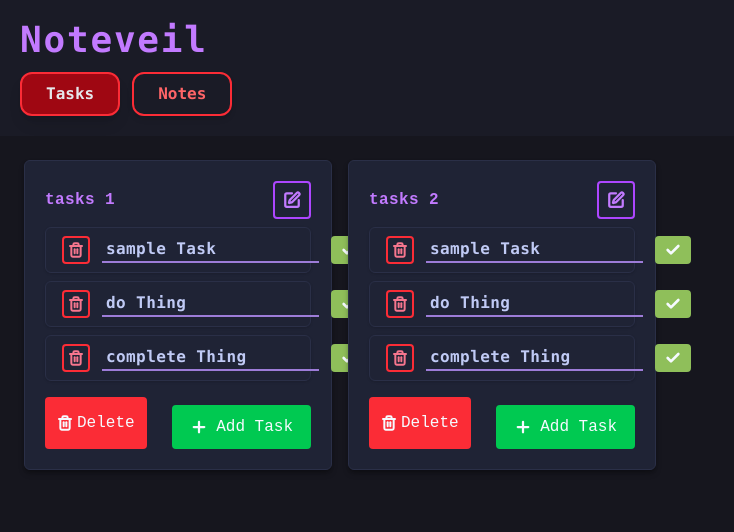
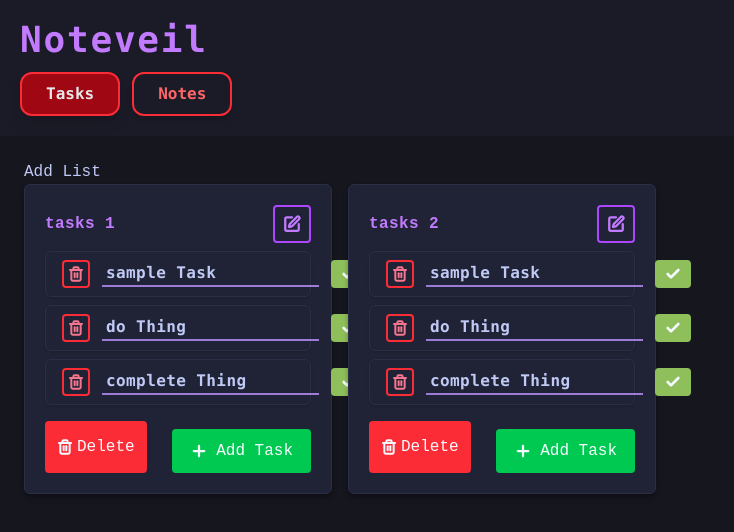
Before and after one commit to HShrigma/noteveil, a React (Vite) app: page / in a window 1280 px wide. Shown: the top 532 px of the page, without its empty margins (0-734 px from the left). Built offline with nearby package versions, Linux system fonts and the light colour scheme.

Commit message:
feat(tasklist): implement basic taskList creation - added a placeholder button - button updates allTasks state to add a new taskList - add kinetic feedback on taskList add/delete

```diff
--- a/src/view/tasks/TasksHolder.tsx
+++ b/src/view/tasks/TasksHolder.tsx
@@ -1,7 +1,7 @@
 import { useState } from "react";
 import TaskList, { type TaskListData } from "./TaskList";
 import Masonry from "react-masonry-css";
-import { triggerScreenBob } from "../utils/screenShake";
+import { triggerScreenBob, triggerScreenShake } from "../utils/screenShake";
 
 export const TasksHolder = () => {
   const breakpointColumnsObj = {
@@ -19,8 +19,9 @@ export const TasksHolder = () => {
     { id: 1, title: "tasks 1", tasks: [...sampleTasks] },
     { id: 2, title: "tasks 2", tasks: [...sampleTasks] }
   ]);
+  const [maxId,setMaxId] = useState(3);
 
-  const getTaskListIndexById = (id:number) => {
+  const getTaskListIndexById = (id: number) => {
     return allTasks.findIndex(t => t.id === id);
   }
   const handleTaskChanged = (id: number, taskId: number, label: string, completed: boolean) => {
@@ -28,7 +29,7 @@ export const TasksHolder = () => {
     const newTaskList = { ...allTasks[listIndex] };
     newTaskList.tasks[newTaskList.tasks.findIndex(t => t.id === taskId)] = { id: taskId, label, done: completed };
 
-    setAllTasks(prev => prev.map( t => (t.id === id ? newTaskList : t)));
+    setAllTasks(prev => prev.map(t => (t.id === id ? newTaskList : t)));
   };
 
   const addNewTask = (id: number, newTaskId: number, label: string) => {
@@ -36,7 +37,7 @@ export const TasksHolder = () => {
     const newTaskList = { ...allTasks[listIndex] };
 
     newTaskList.tasks.push({ id: newTaskId, label, done: false });
-    setAllTasks(prev => prev.map( t => (t.id === id ? newTaskList : t)));
+    setAllTasks(prev => prev.map(t => (t.id === id ? newTaskList : t)));
     triggerScreenBob(150);
   };
 
@@ -50,21 +51,32 @@ export const TasksHolder = () => {
     );
   };
 
-  const removeList = (id: number) => {
-    const newTasks = [...allTasks];
-    setAllTasks(newTasks.filter(task => task.id != id));
-  }
-
   const editTaskTitle = (id: number, newValue: string) => {
     const newTasks = [...allTasks];
     newTasks[getTaskListIndexById(id)].title = newValue;
     setAllTasks(newTasks);
   };
 
+  const removeList = (id: number) => {
+    const newTasks = [...allTasks];
+    setAllTasks(newTasks.filter(task => task.id != id));
+    triggerScreenShake();
+  }
+
   const submitTaskTitle = () => {
     triggerScreenBob(200);
   };
+
+  const addTaskList = () =>{
+    const newTasks = [...allTasks];
+    newTasks.push({id:maxId, title: "tasks "+maxId, tasks: [...sampleTasks]});
+    setMaxId(n => n + 1);
+    setAllTasks(newTasks);
+    triggerScreenBob();
+  }
   return (
+    <div>
+      <button onClick={addTaskList}> Add List </button>
       <Masonry
         breakpointCols={breakpointColumnsObj}
         className="flex gap-4"
@@ -87,6 +99,8 @@ export const TasksHolder = () => {
           </section>
         )}
       </Masonry>
+
+    </div>
   );
 };
 
```
Lines whose indentation alone changed are shown as unchanged.
